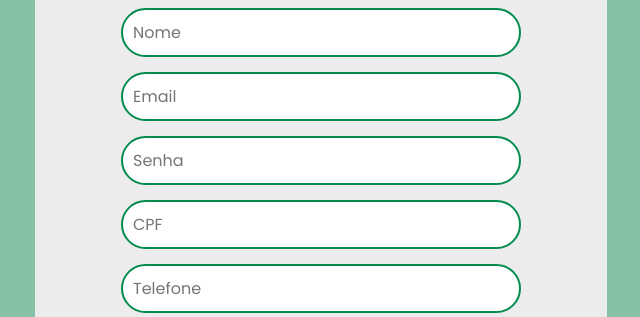
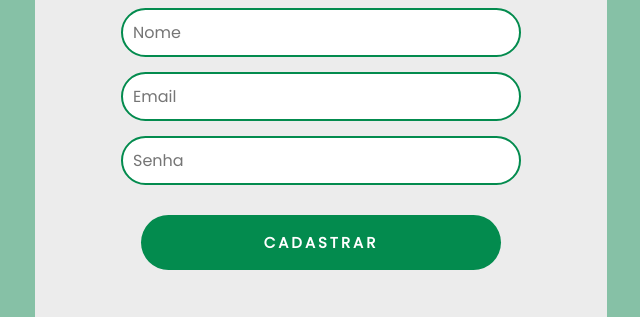
Before and after one commit to TuringInnovate/Tela-Login, a website: page cadastro.html in a window 1280 px wide. Shown: the part 240-557 px from the top of the page, without its empty margins (319-959 px from the left). Drawn offline with Linux system fonts and the light colour scheme; files whose address does not match are found by name.

Commit message:
Update cadastro.html

```diff
--- a/cadastro.html
+++ b/cadastro.html
@@ -31,14 +31,6 @@
                 <div class="textfield-cadastro">
                     <input type="password" name="senha" placeholder="Senha" required>
                 </div>
-                <!-- Campo de CPF -->
-                <div class="textfield-cadastro">
-                    <input type="text" name="cpf" placeholder="CPF" required>
-                </div>
-                 <!-- Campo de Telefone -->
-                 <div class="textfield-cadastro">
-                    <input type="text" name="telefone" placeholder="Telefone" required>
-                </div>
                 <!-- Botão de Cadastro -->
                 <button type="submit" class="btn-login" href="/insert"> Cadastrar</button>
             </form>
```
